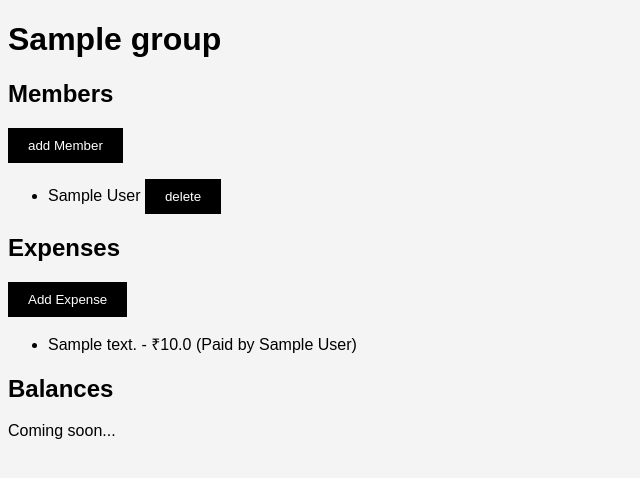
After one commit to anya2407/SplitCore, a Flask app: page /group/1 in a window 1280 px wide. The commit adds this page. Shown: the top 478 px of the page, without its empty margins (0-640 px from the left). Run offline with Flask 3, Linux system fonts and the light colour scheme; the visitor is signed in with stand-in values (Sample User, id 1); tables that the repository leaves empty hold one stand-in row (values such as "Sample post").

Commit message:
expenses added

```diff
--- a/app.py
+++ b/app.py
@@ -1,6 +1,6 @@
 from flask import Flask,request,render_template,session,redirect,url_for
 from config import Config
-from models import Users,db,Group,GroupMember
+from models import Users,db,Group,GroupMember,Expense
 import bcrypt
 
 app = Flask(__name__)
@@ -96,6 +96,56 @@ def create_group():
 
     return render_template('create_group.html')
 
+@app.route('/group/<int:group_id>')
+def group_detail(group_id):
+    if 'user_id' not in session :
+        return redirect(url_for('login'))
+    users= GroupMember.query.filter_by(group_id=group_id,user_id=session['user_id']).first()
+    if not users:
+        return redirect(url_for('dashboard'))
+
+    group=Group.query.get_or_404(group_id)
+    group_members = GroupMember.query.filter_by(group_id=group_id).all()
+    expenses=Expense.query.filter_by(group_id=group_id).all()
+    return render_template('group_detail.html',group=group,group_members=group_members,expenses=expenses)
+
+
+@app.route('/group/<int:group_id>/add_member',methods=['POST'])
+def add_member(group_id):
+    username=request.form['username']
+
+    user=Users.query.filter_by(name=username).first()
+    if not user:
+        return "user does not exist"
+    group=GroupMember.query.filter_by(user_id=user.user_id,group_id=group_id).first()
+    if group:
+        return "user already exists"
+
+    new=GroupMember(user_id=user.user_id,group_id=group_id)
+    db.session.add(new)
+    db.session.commit()
+    return redirect(url_for('group_detail',group_id=group_id))
+
+@app.route('/group/<int:group_id>/add_expense',methods=['POST'])
+def add_expense(group_id):
+    description=request.form['description']
+    amount=float(request.form['amount'])
+    paid_by=int(request.form['paid_by']
+    )
+    expense=Expense(
+        description=description,
+        amount=amount,
+        group_id=group_id,
+        paid_by=paid_by
+    )
+    db.session.add(expense)
+    db.session.commit()
+
+    return redirect(url_for('group_detail',group_id=group_id))
+
+
+
+
 
 if __name__== "__main__":
     app.run(host='0.0.0.0',debug=True)
--- a/templates/dashboard.html
+++ b/templates/dashboard.html
@@ -10,7 +10,9 @@
     <h2>Your Groups</h2>
 
     {% for group in groups %}
-        <p>{{ group.name }}</p>
+        <a href="{{ url_for('group_detail', group_id=group.group_id) }}">
+        <button>{{ group.name }}</button>
+        </a>
     {% endfor %}
 
     <br>
--- /dev/null
+++ b/templates/group_detail.html
@@ -0,0 +1,102 @@
+<!DOCTYPE html>
+<html>
+<head>
+    <title>{{group.name}}</title>
+    <link rel="stylesheet" href="{{ url_for('static', filename='style.css') }}">
+</head>
+<body>
+<h1>{{group.name}}</h1>
+<h2>Members</h2>  <button onclick="openModal()">add Member</button>
+<div id="modal" style="display:none; position:fixed; top:0; left:0; width:100%; height:100%; background:rgba(0,0,0,0.5);">
+
+    <div style="background:white; padding:20px; width:300px; margin:100px auto; border-radius:10px;">
+
+        <h3>Add Member</h3>
+
+        <form method="POST" action="{{ url_for('add_member', group_id=group.group_id) }}">
+        <input type="text" name="username" placeholder="Enter name" required>
+        <button type="submit">Add</button>
+        </form>
+
+        <br>
+        <button onclick="closeModal()">Close</button>
+
+    </div>
+</div>
+<ul>
+{% if group_members %}
+    {% for member in group_members %}
+    <li>
+        {{member.user.name}}
+        <button>delete</button>
+    </li>
+    {% endfor %}
+{% endif%}
+</ul>
+
+
+<h2>Expenses</h2>
+
+<button onclick="openExpenseModal()">Add Expense</button>
+<div id="expenseModal" style="display:none; position:fixed; top:0; left:0; width:100%; height:100%; background:rgba(0,0,0,0.5);">
+
+    <div style="background:white; padding:20px; width:300px; margin:100px auto; border-radius:10px;">
+
+        <h3>Add Expense</h3>
+
+        <form method="POST" action="{{ url_for('add_expense', group_id=group.group_id) }}">
+
+            <input type="text" name="description" placeholder="Description" required>
+            <input type="number" name="amount" placeholder="Amount" required>
+
+            <select name="paid_by">
+                {% for member in group_members %}
+                    <option value="{{ member.user.user_id }}">
+                        {{ member.user.name }}
+                    </option>
+                {% endfor %}
+            </select>
+
+            <button type="submit">Add</button>
+        </form>
+
+        <button onclick="closeExpenseModal()">Close</button>
+    </div>
+</div>
+<ul>
+{% if expenses %}
+    {% for exp in expenses %}
+        <li>
+            {{ exp.description }} - ₹{{ exp.amount }}
+            (Paid by {{ exp.payer.name }})
+        </li>
+    {% endfor %}
+{% else %}
+    <li>No expenses yet</li>
+{% endif %}
+</ul>
+<h2>Balances</h2>
+
+<p>Coming soon...</p>
+
+</body>
+</html>
+
+<script>
+function openModal() {
+    document.getElementById("modal").style.display = "block";
+}
+
+function closeModal() {
+    document.getElementById("modal").style.display = "none";
+}
+</script>
+<script>
+function openExpenseModal() {
+    document.getElementById("expenseModal").style.display = "block";
+}
+
+function closeExpenseModal() {
+    document.getElementById("expenseModal").style.display = "none";
+}
+</script>
```
Also changed, not shown: models.py (+17 -2 lines).
